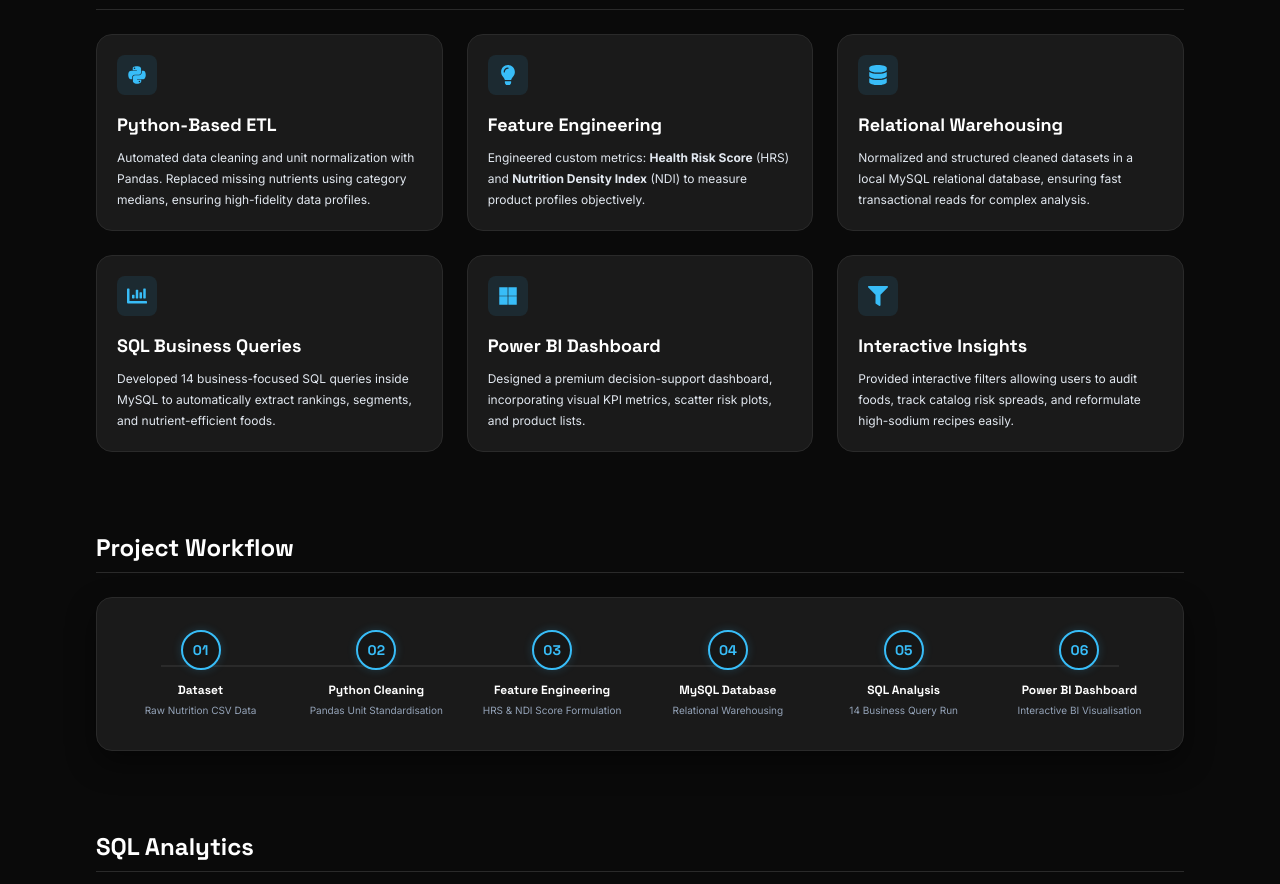
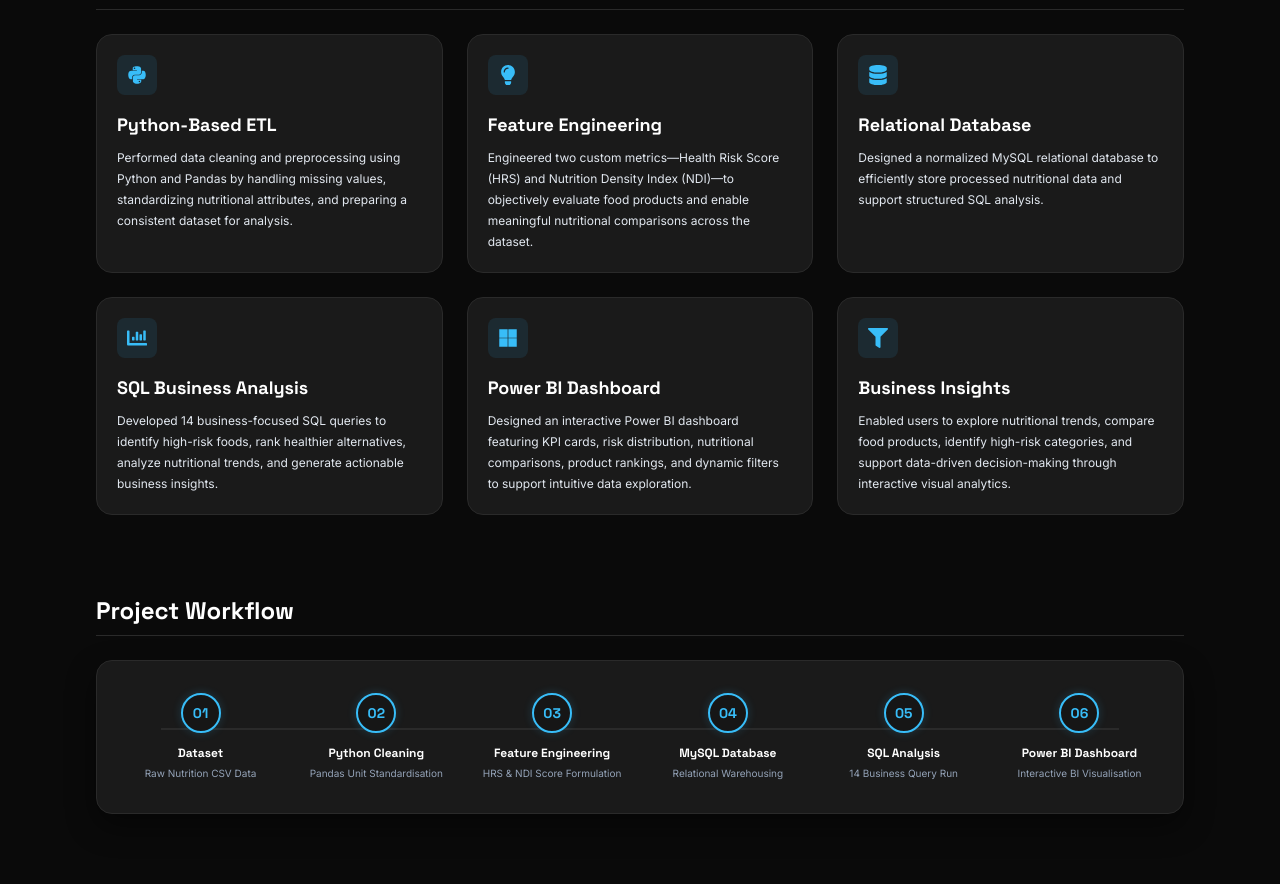
Before and after one commit to samhoon000/My-Portfolio, a React (Vite) app: page /project/food-health in a window 1280 px wide. Shown: the part 2089-2973 px from the top of the page. Built offline with nearby package versions, Linux system fonts and the light colour scheme.

Commit message:
Refine content in My Solution section of food health analytics case study

```diff
--- a/src/components/food-health-case-study.jsx
+++ b/src/components/food-health-case-study.jsx
@@ -280,7 +280,7 @@
               </div>
               <h3 className="font-display text-lg font-semibold text-white mb-2">Python-Based ETL</h3>
               <p className="readable-text text-xs text-textSecondary leading-relaxed">
-                Automated data cleaning and unit normalization with Pandas. Replaced missing nutrients using category medians, ensuring high-fidelity data profiles.
+                Performed data cleaning and preprocessing using Python and Pandas by handling missing values, standardizing nutritional attributes, and preparing a consistent dataset for analysis.
               </p>
             </motion.div>
 
@@ -291,7 +291,7 @@
               </div>
               <h3 className="font-display text-lg font-semibold text-white mb-2">Feature Engineering</h3>
               <p className="readable-text text-xs text-textSecondary leading-relaxed">
-                Engineered custom metrics: <b>Health Risk Score</b> (HRS) and <b>Nutrition Density Index</b> (NDI) to measure product profiles objectively.
+                Engineered two custom metrics—Health Risk Score (HRS) and Nutrition Density Index (NDI)—to objectively evaluate food products and enable meaningful nutritional comparisons across the dataset.
               </p>
             </motion.div>
 
@@ -300,9 +300,9 @@
               <div className="rounded-lg bg-accent/10 w-10 h-10 flex items-center justify-center text-accent mb-4">
                 <FaDatabase size={20} />
               </div>
-              <h3 className="font-display text-lg font-semibold text-white mb-2">Relational Warehousing</h3>
+              <h3 className="font-display text-lg font-semibold text-white mb-2">Relational Database</h3>
               <p className="readable-text text-xs text-textSecondary leading-relaxed">
-                Normalized and structured cleaned datasets in a local MySQL relational database, ensuring fast transactional reads for complex analysis.
+                Designed a normalized MySQL relational database to efficiently store processed nutritional data and support structured SQL analysis.
               </p>
             </motion.div>
 
@@ -311,9 +311,9 @@
               <div className="rounded-lg bg-accent/10 w-10 h-10 flex items-center justify-center text-accent mb-4">
                 <FaChartBar size={20} />
               </div>
-              <h3 className="font-display text-lg font-semibold text-white mb-2">SQL Business Queries</h3>
+              <h3 className="font-display text-lg font-semibold text-white mb-2">SQL Business Analysis</h3>
               <p className="readable-text text-xs text-textSecondary leading-relaxed">
-                Developed 14 business-focused SQL queries inside MySQL to automatically extract rankings, segments, and nutrient-efficient foods.
+                Developed 14 business-focused SQL queries to identify high-risk foods, rank healthier alternatives, analyze nutritional trends, and generate actionable business insights.
               </p>
             </motion.div>
 
@@ -324,7 +324,7 @@
               </div>
               <h3 className="font-display text-lg font-semibold text-white mb-2">Power BI Dashboard</h3>
               <p className="readable-text text-xs text-textSecondary leading-relaxed">
-                Designed a premium decision-support dashboard, incorporating visual KPI metrics, scatter risk plots, and product lists.
+                Designed an interactive Power BI dashboard featuring KPI cards, risk distribution, nutritional comparisons, product rankings, and dynamic filters to support intuitive data exploration.
               </p>
             </motion.div>
 
@@ -333,9 +333,9 @@
               <div className="rounded-lg bg-accent/10 w-10 h-10 flex items-center justify-center text-accent mb-4">
                 <FaFilter size={20} />
               </div>
-              <h3 className="font-display text-lg font-semibold text-white mb-2">Interactive Insights</h3>
+              <h3 className="font-display text-lg font-semibold text-white mb-2">Business Insights</h3>
               <p className="readable-text text-xs text-textSecondary leading-relaxed">
-                Provided interactive filters allowing users to audit foods, track catalog risk spreads, and reformulate high-sodium recipes easily.
+                Enabled users to explore nutritional trends, compare food products, identify high-risk categories, and support data-driven decision-making through interactive visual analytics.
               </p>
             </motion.div>
 
```
